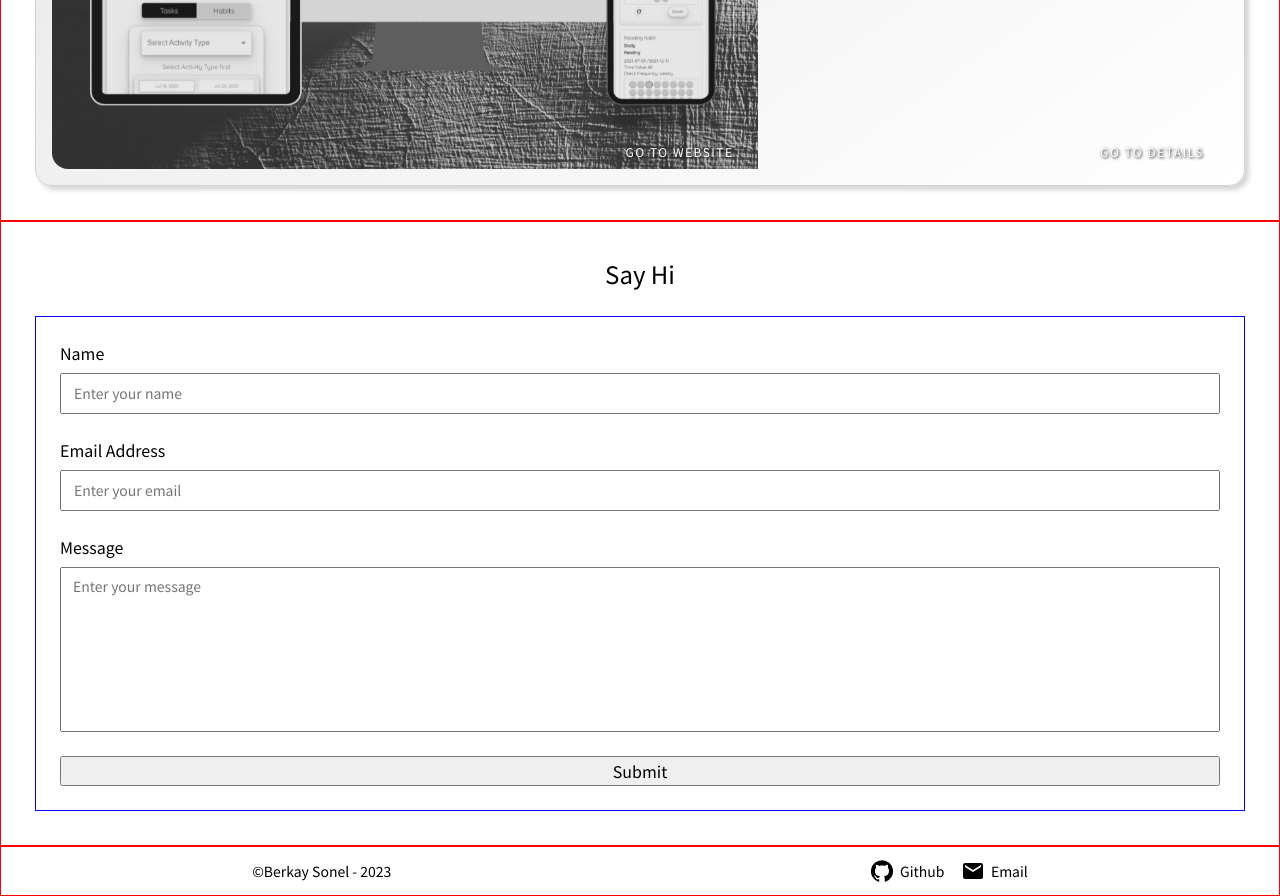
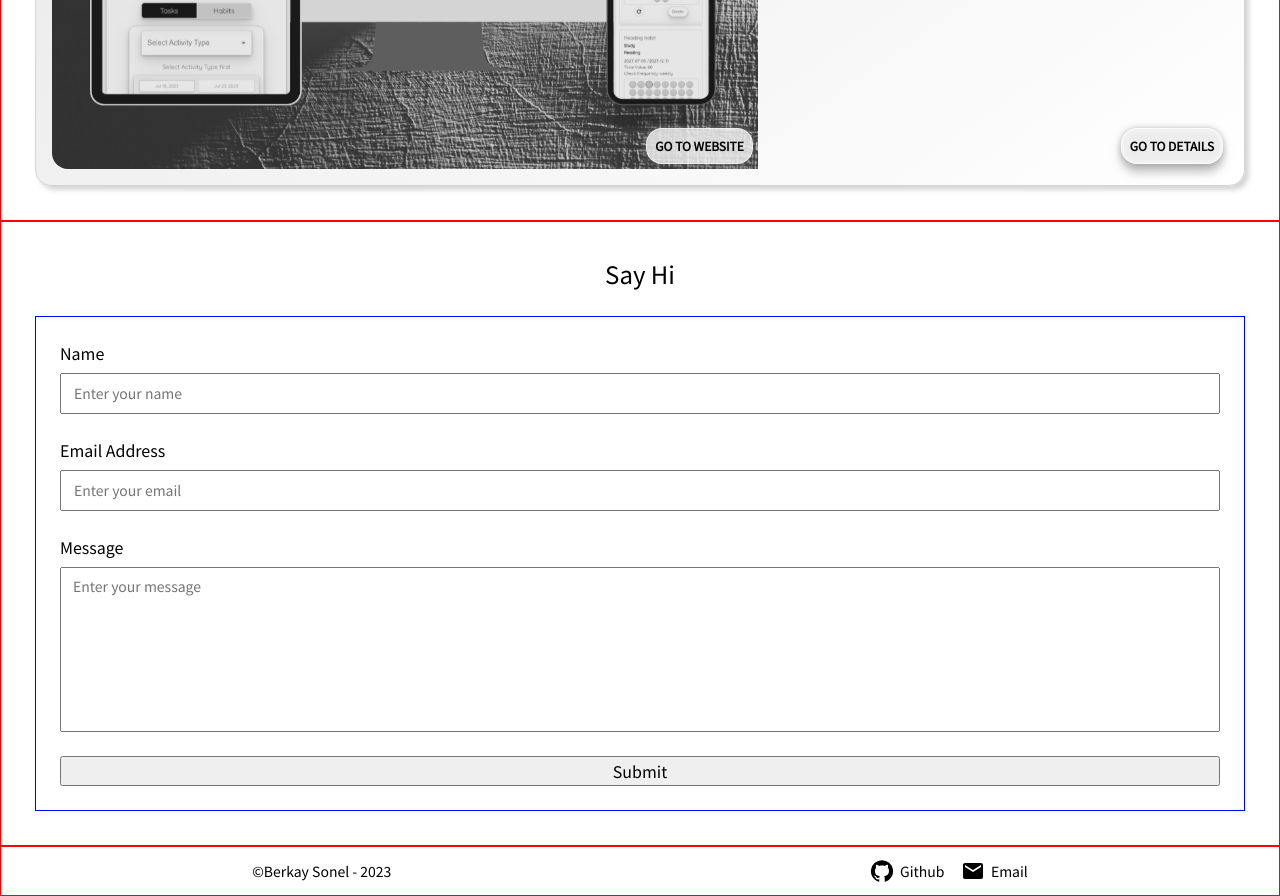
Before and after one commit to berkaysson/berkaysson-portfolio-site, a React (Create React App) app: page / in a window 1280 px wide. Shown: the part 1920-2816 px from the top of the page. Built offline with nearby package versions, Linux system fonts and the light colour scheme.

Commit message:
Implement GlassCardWrapper to ClickText

```diff
--- a/src/Components/Sections/Projects-Section/ProjectItem.js
+++ b/src/Components/Sections/Projects-Section/ProjectItem.js
@@ -5,6 +5,7 @@ import { Link } from "react-router-dom";
 import { projectContents } from "./projectContents";
 import { useRef } from "react";
 import { useInView } from "framer-motion";
+import { GlassCardWrapper } from './../../Wrappers/Effects/GlassCardWrapper';
 
 const ProjectItemWrapper = styled.div`
   transition: ${({ theme, inView }) =>
@@ -102,6 +103,7 @@ const ProjectContentWrapper = styled(Link)`
 
   @media (max-width: 1024px) {
     padding: ${({ theme }) => theme.sizes.lg};
+    padding-bottom: 3rem;
   }
 
   @media (max-width: 425px) {
@@ -135,16 +137,15 @@ const ProjectContent = styled.div`
   }
 `;
 
-const ClickText = styled.span`
+const ClickText = styled(GlassCardWrapper)`
   position: absolute;
-  bottom: 0;
-  right: 1rem;
-  color: white;
-  text-shadow: black 1px 1px 3px;
+  bottom: 0.3rem;
+  right: 0.3rem;
+  color: black;
+  font-weight: bold;
   pointer-events: none;
   font-size: ${({ theme }) => theme.sizes.sl};
   padding: ${({ theme }) => theme.sizes.xsl};
-  letter-spacing: 1.5px;
 `;
 
 const ProjectItem = ({
```
